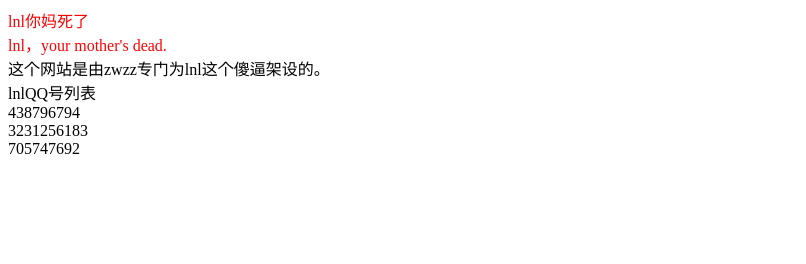
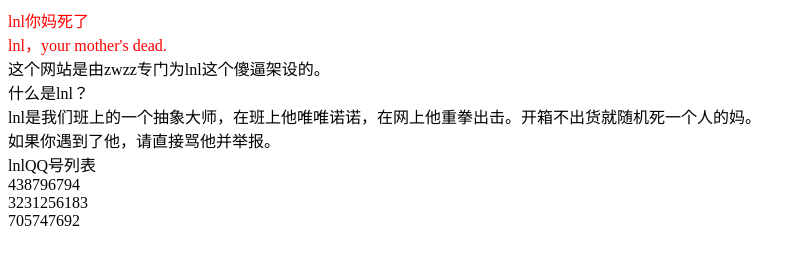
Before and after one commit to zwzzrl/lnl-not-have-mom, a plain HTML site: page index.html in a window 1280 px wide. Shown: the whole page, without its empty margins (0-806 px from the left). Drawn offline with Linux system fonts and the light colour scheme.

Commit message:
Update index.html

```diff
--- a/index.html
+++ b/index.html
@@ -11,7 +11,13 @@
 	<font color="black>
     <br />
 	<font color="black">这个网站是由zwzz专门为lnl这个傻逼架设的。
+<br />
+			   <font color="black">什么是lnl？
     <br />
+					      <font color="black">lnl是我们班上的一个抽象大师，在班上他唯唯诺诺，在网上他重拳出击。开箱不出货就随机死一个人的妈。
+								 <br />
+								 <font color="black">如果你遇到了他，请直接骂他并举报。
+										    <br />
   <font color="black">lnlQQ号列表
     <br />
   <font color="black">438796794
```
